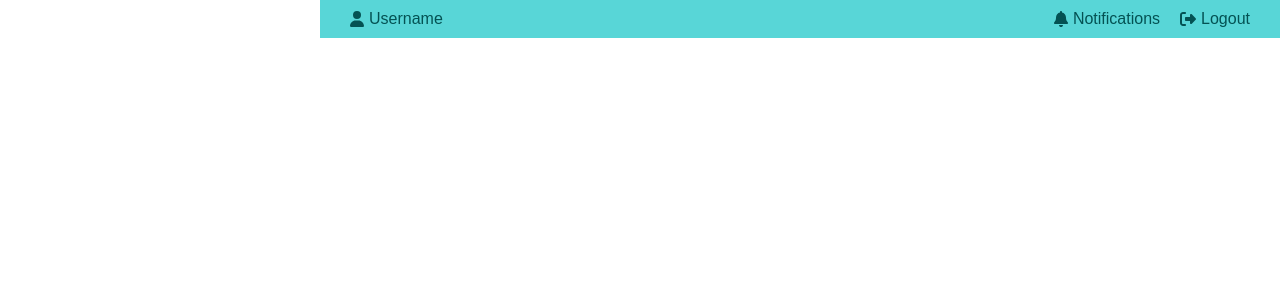
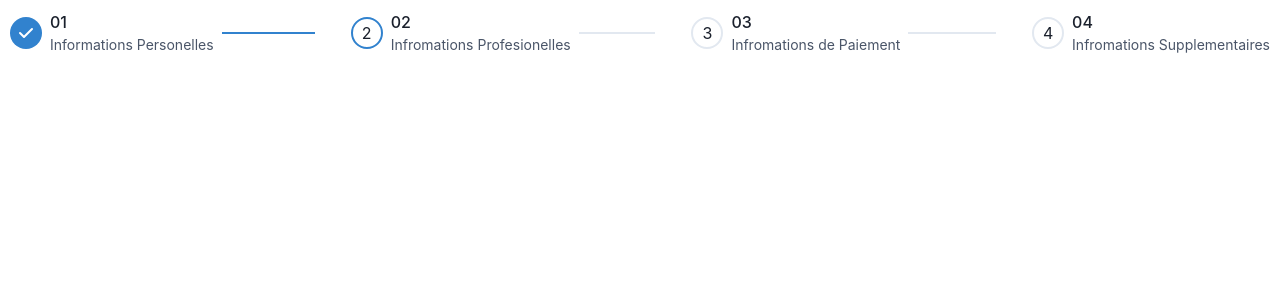
Before and after one commit to amira791/GrhApp, a React (Create React App) app in the folder frontend/: page / in a window 1280 px wide. Shown: the top 300 px of the page. Built offline with nearby package versions, Linux system fonts and the light colour scheme.

Commit message:
StepperComponent

```diff
--- a/frontend/package.json
+++ b/frontend/package.json
@@ -3,6 +3,9 @@
   "version": "0.1.0",
   "private": true,
   "dependencies": {
+    "@chakra-ui/react": "^2.8.0",
+    "@emotion/react": "^11.11.1",
+    "@emotion/styled": "^11.11.0",
     "@fortawesome/fontawesome-svg-core": "^6.4.2",
     "@fortawesome/free-regular-svg-icons": "^6.4.2",
     "@fortawesome/free-solid-svg-icons": "^6.4.2",
@@ -13,6 +16,7 @@
     "@testing-library/jest-dom": "^5.17.0",
     "@testing-library/react": "^13.4.0",
     "@testing-library/user-event": "^13.5.0",
+    "framer-motion": "^10.16.4",
     "react": "^18.2.0",
     "react-dom": "^18.2.0",
     "react-scripts": "5.0.1",
--- a/frontend/src/App.js
+++ b/frontend/src/App.js
@@ -1,11 +1,11 @@
 import React from 'react';
-import TopNavBar from './components/TopNavBar';
+import Stepper from './components/Stepper';
 import './App.css';
 
 function App() {
   return (
     <div className="App">
-      <TopNavBar/>
+      <Stepper/>
       </div>
   );
 }
--- /dev/null
+++ b/frontend/src/components/Stepper.js
@@ -0,0 +1,53 @@
+import React from 'react';
+import {
+  Step,
+  StepDescription,
+  StepIcon,
+  StepIndicator,
+  StepNumber,
+  StepSeparator,
+  StepStatus,
+  StepTitle,
+  Stepper,
+  useSteps,
+  Box, // Import Box from Chakra UI
+} from '@chakra-ui/react';
+
+const steps = [
+  { title: '01', description: 'Informations Personelles' },
+  { title: '02', description: 'Infromations Profesionelles'},
+  { title: '03', description: 'Infromations de Paiement' },
+  { title: '04', description: 'Infromations Supplementaires' },
+];
+
+function Example() {
+  const { activeStep } = useSteps({
+    index: 1,
+    count: steps.length,
+  });
+
+  return (
+    <Stepper index={activeStep}>
+      {steps.map((step, index) => (
+        <Step key={index} style={{ padding: '10px', margin: '0' }}> {/* Adjust padding and margin here */}
+          <StepIndicator>
+            <StepStatus
+              complete={<StepIcon />}
+              incomplete={<StepNumber />}
+              active={<StepNumber />}
+            />
+          </StepIndicator>
+
+          <Box flexShrink='0'>
+            <StepTitle>{step.title}</StepTitle>
+            <StepDescription>{step.description}</StepDescription>
+          </Box>
+
+          {index !== steps.length - 1 && <StepSeparator style={{ margin: '0' }} />} {/* Adjust margin here */}
+        </Step>
+      ))}
+    </Stepper>
+  );
+}
+
+export default Example;
--- a/frontend/src/index.js
+++ b/frontend/src/index.js
@@ -3,11 +3,14 @@ import ReactDOM from 'react-dom/client';
 import './index.css';
 import App from './App';
 import reportWebVitals from './reportWebVitals';
+import { ChakraProvider } from '@chakra-ui/react';
 
 const root = ReactDOM.createRoot(document.getElementById('root'));
 root.render(
   <React.StrictMode>
+    <ChakraProvider>
     <App />
+    </ChakraProvider>
   </React.StrictMode>
 );
 
```
Also changed, not shown: frontend/src/layouts/MainLayout.js (added, +27 -0 lines), 2 other files (tests, documents, lock files or other folders).
